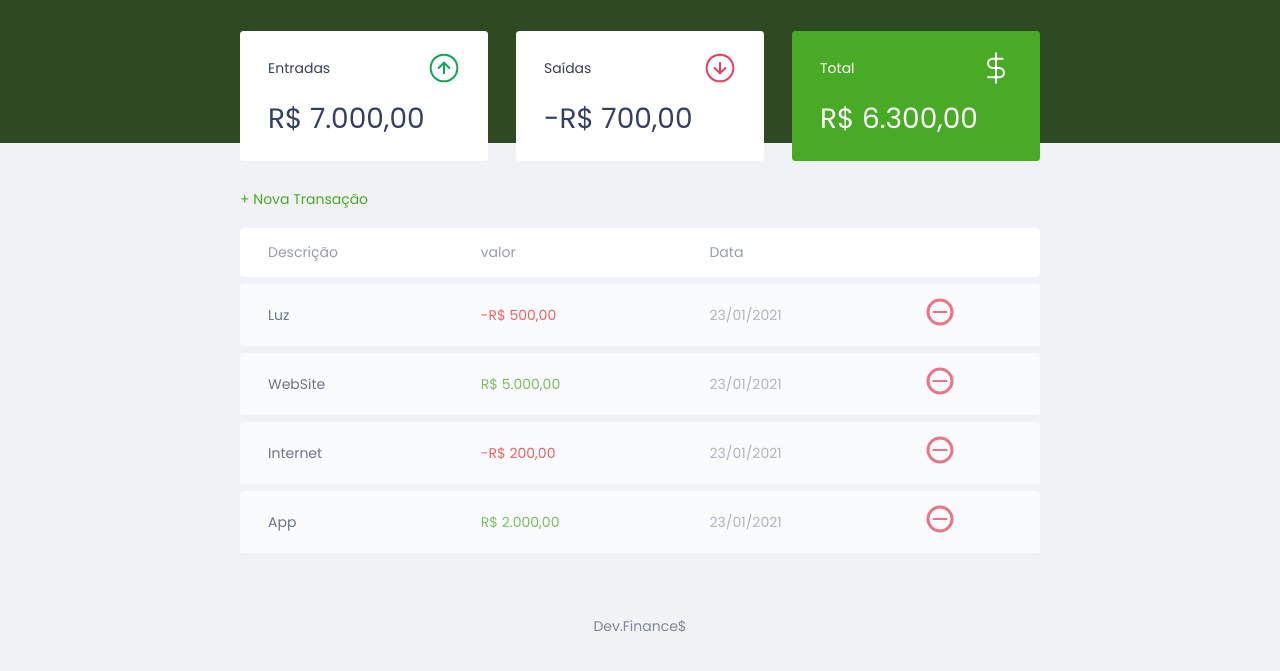
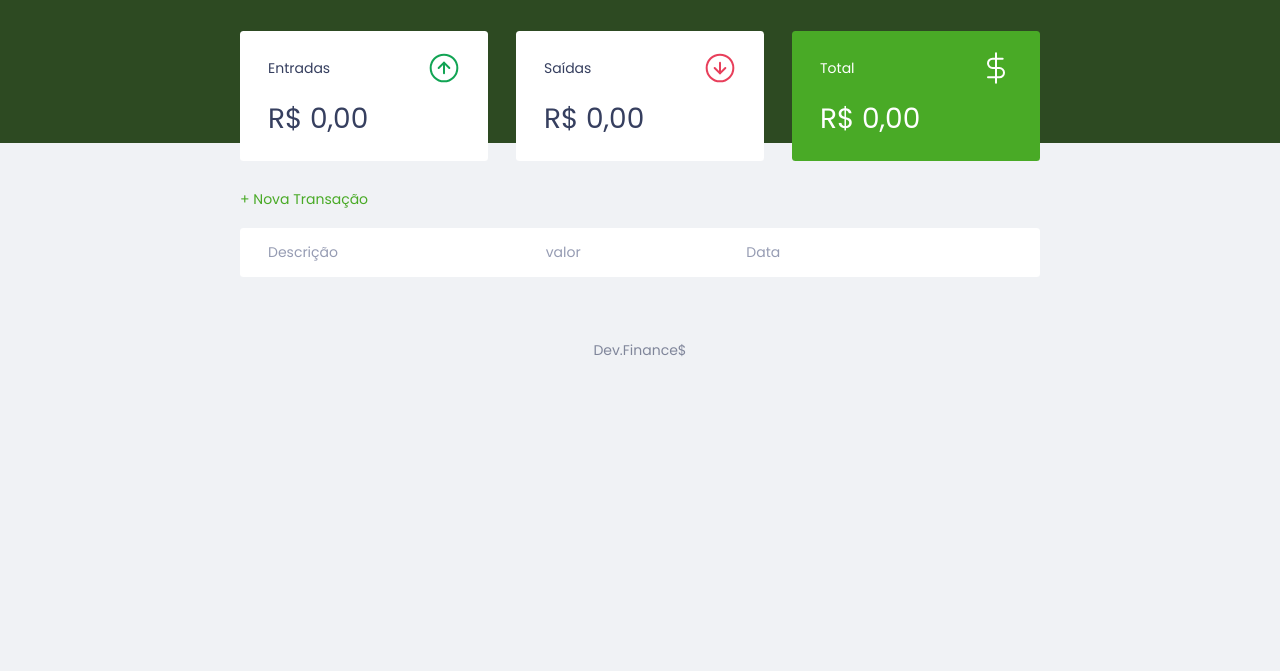
Before and after one commit to UenerCoelho/maratona_discovery_01, a plain HTML site: page index.html in a window 1280 px wide. Shown: the part 55-726 px from the top of the page. Drawn offline with Linux system fonts and the light colour scheme.

Commit message:
lesson finished

```diff
--- a/index.html
+++ b/index.html
@@ -28,21 +28,21 @@
           <span>Entradas</span>
           <img src="./assets/income.svg" alt="Imagem de entradas">
         </h3>
-        <p id="incomeDisplay">R$ 5.000,00</p>
+        <p id="incomeDisplay">R$ 0,00</p>
       </div>
       <div class="card">
         <h3>
           <span>Saídas</span>
           <img src="./assets/expense.svg" alt="">
         </h3>
-        <p id="expenseDisplay">R$ 2.000,00</p>
+        <p id="expenseDisplay">R$ 0,00</p>
       </div>
       <div class="card total">
         <h3>
           <span>Total</span>
           <img src="./assets/total.svg" alt="">
         </h3>
-        <p id="totalDisplay">R$ 3.000,00</p>
+        <p id="totalDisplay">R$ 0,00</p>
       </div>
 
 
--- a/script.js
+++ b/script.js
@@ -16,9 +16,21 @@ const Modal = {
   }
 }
 
+// Armazenamento
+const Storage = {
+  get() {
+    return JSON.parse(localStorage.getItem("dev.finances:transaction")) || []
+  },
+  set(transactions) {
+    localStorage.setItem("dev.finances:transaction", JSON.stringify(transactions))
+  }
+}
+
 // Variável das transações
 const Transaction = {
-  all: [
+  all: Storage.get(),
+  /* Transações státicas antigas
+        [
           {
             description: 'Luz',
             amount: -50000,
@@ -40,6 +52,7 @@ const Transaction = {
             date: '23/01/2021',
           },
         ],
+  */
 
   add(transaction) {
     Transaction.all.push(transaction)
@@ -245,14 +258,6 @@ const Form = {
   }
 }
 
-const Storage = {
-  get() {
-    return JSON.parse(localStorage.getItem("dev.finances:transaction")) || []
-  },
-  set(transactions) {
-    localStorage.setItem("dev.finances:transaction", JSON.stringify(transactions))
-  }
-}
 
 const App = {
   init() {
@@ -262,6 +267,8 @@ const App = {
     Transaction.all.forEach(DOM.addTransaction)
 
     DOM.updateBalance()
+
+    Storage.set(Transaction.all)
   },
 
   reload() {
```
Lines whose indentation alone changed are shown as unchanged.
